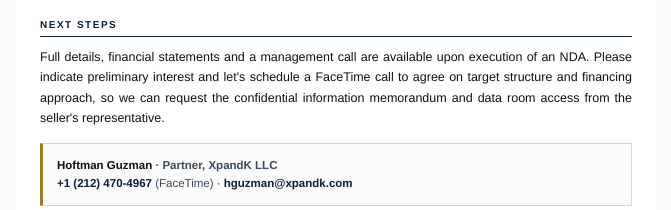
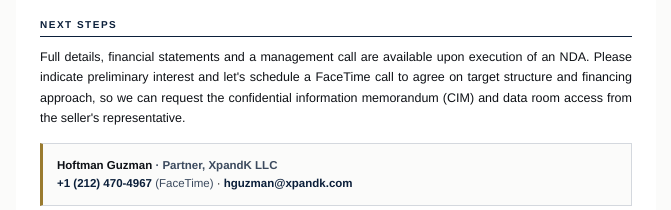
Before and after one commit to githoft/mjpsg, a plain HTML site: page acquisition-snapshot/index.html in a window 1280 px wide. Shown: the part 900-1110 px from the top of the page, 304-975 px from the left. Drawn offline with Linux system fonts and the light colour scheme.

```diff
--- a/acquisition-snapshot/index.html
+++ b/acquisition-snapshot/index.html
@@ -127,7 +127,7 @@
 
     <div class="section">
       <p class="section-label">Next steps</p>
-      <p class="prose">Full details, financial statements and a management call are available upon execution of an NDA. Please indicate preliminary interest and let's schedule a FaceTime call to agree on target structure and financing approach, so we can request the confidential information memorandum and data room access from the seller's representative.</p>
+      <p class="prose">Full details, financial statements and a management call are available upon execution of an NDA. Please indicate preliminary interest and let's schedule a FaceTime call to agree on target structure and financing approach, so we can request the confidential information memorandum (CIM) and data room access from the seller's representative.</p>
       <div class="contact-box">
         <p class="who">Hoftman Guzman <span class="role">&middot; Partner, XpandK LLC</span></p>
         <p><a href="tel:+12124704967">+1 (212) 470-4967</a> <span class="role">(FaceTime)</span> &middot; <a href="mailto:hguzman@xpandk.com">hguzman@xpandk.com</a></p>
```
